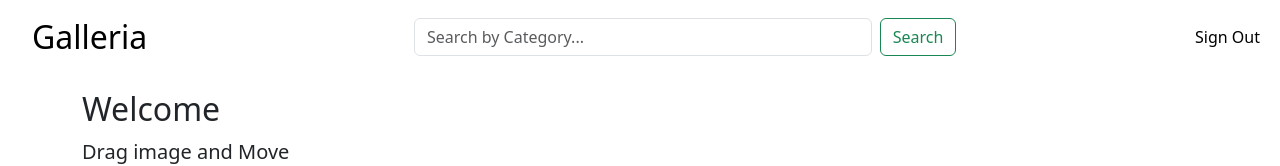
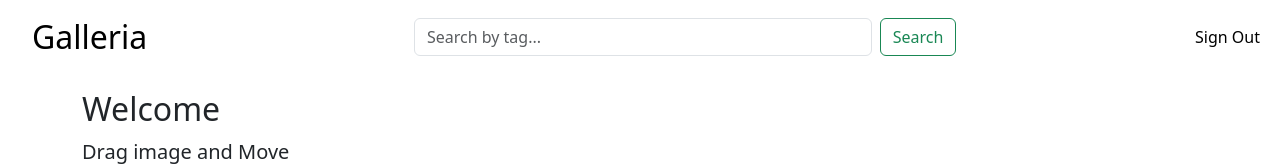
Before and after one commit to J-Princess/ImageGalleria, a React (Create React App) app in the folder image-gallery/: page /dashboard in a window 1280 px wide. Shown: the top 166 px of the page. Built offline with nearby package versions, Linux system fonts and the light colour scheme.

Commit message:
Update MainBody.jsx

```diff
--- a/image-gallery/src/components/MainBody.jsx
+++ b/image-gallery/src/components/MainBody.jsx
@@ -103,7 +103,7 @@ const MainBody = () => {
               <input
                 className="form-control me-2 text-primary one"
                 type="search"
-                placeholder="Search by Category..."
+                placeholder="Search by tag..."
                 value={searchQuery}
                 onChange={handleSearchInputChange}
                 style={{ background: "transparent" }}
```
